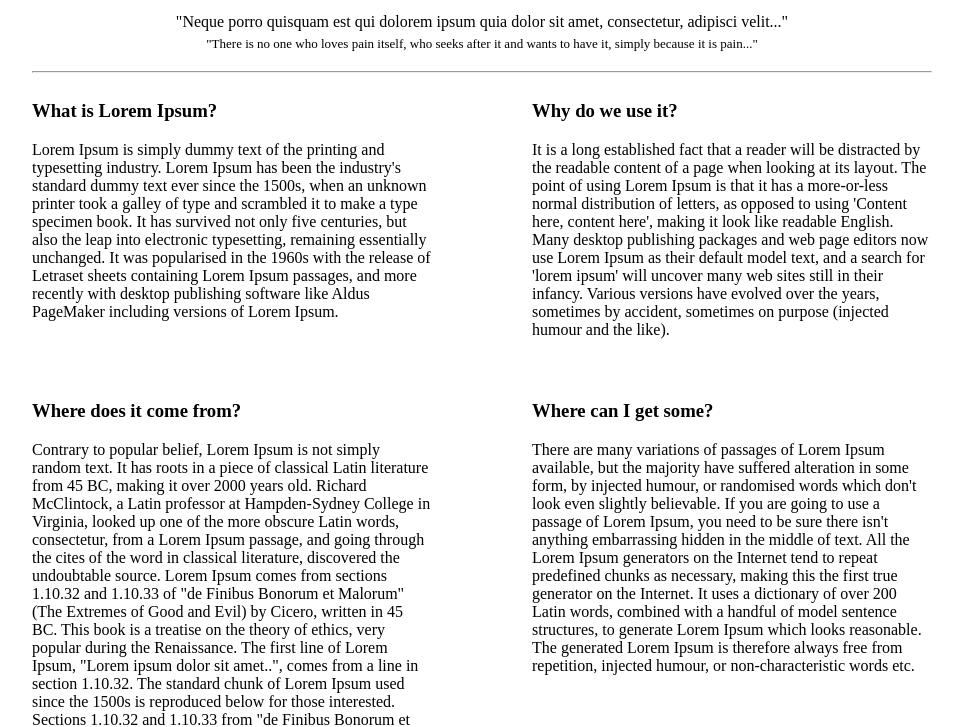
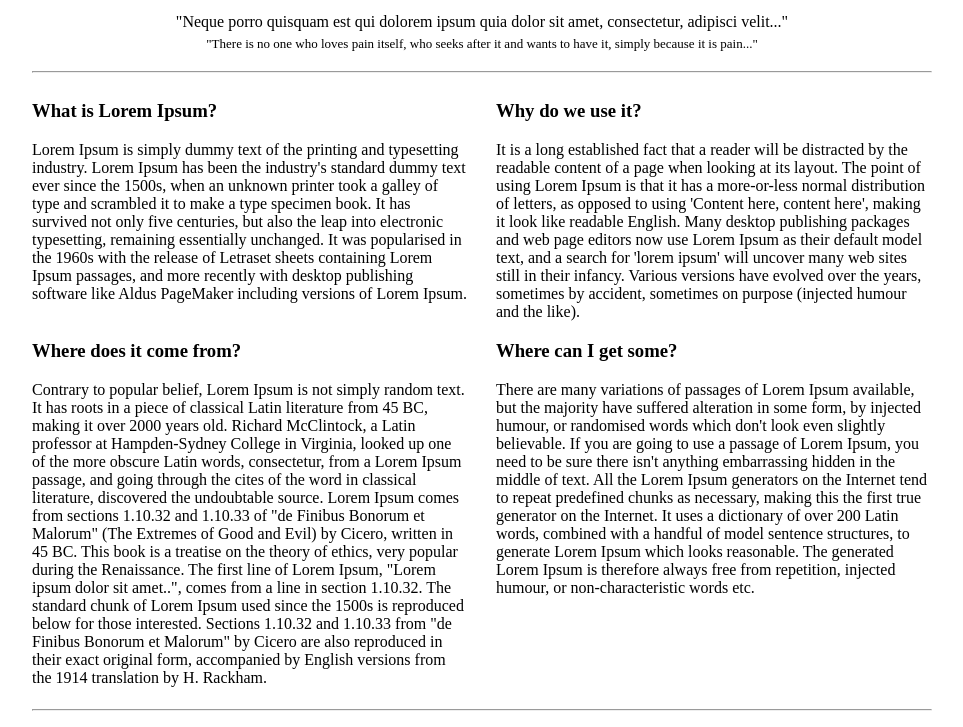
Before and after one commit to Amirul-Asyraf/Day1, a plain HTML site: page div.html in a window 1280 px wide. Shown: the part 92-819 px from the top of the page, without its empty margins (158-1121 px from the left). Drawn offline with Linux system fonts and the light colour scheme.

Commit message:
adjusted centering and spacing

```diff
--- a/div.html
+++ b/div.html
@@ -35,31 +35,31 @@
 
                 div#bigContainer {
                     width: 900px;
-                    height: 700px;
+                    height: 620px;
                 }
 
 
                 div#contentContainer1 {
-                    width: 400px;
-                    height: 300px;
+                    width: 436px;
+                    height: 240px;
                     float: left;
                 }
 
                 div#contentContainer2 {
-                    width: 400px;
-                    height: 300px;
+                    width: 436px;
+                    height: 240px;
                     float: right;
                 }
 
                 div#contentContainer3 {
-                    width: 400px;
-                    height: 400px;
+                    width: 436px;
+                    height: 370px;
                     float: left;
                 }
 
                 div#contentContainer4 {
-                    width: 400px;
-                    height: 300px;
+                    width: 436px;
+                    height: 280px;
                     float: right;
                 }
 
```
